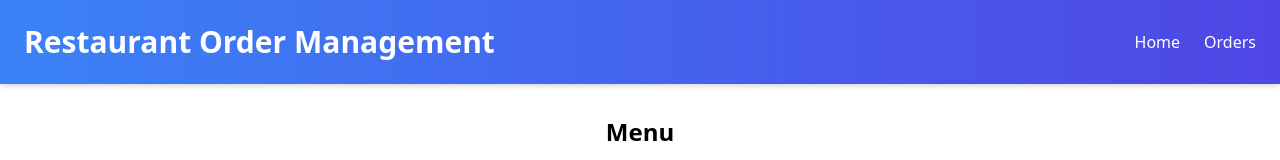
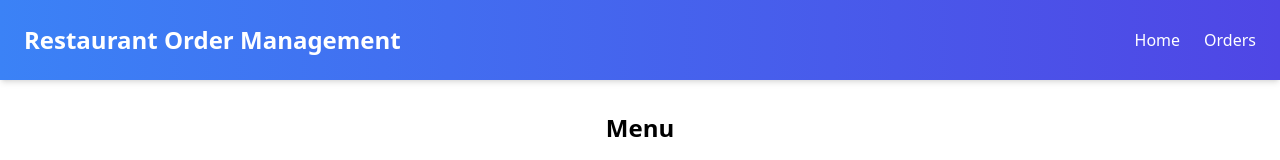
Before and after one commit to IT21182914/Restaurant-App-Fiverr, a React (Create React App) app in the folder frontend/: page / in a window 1280 px wide. Shown: the top 160 px of the page. Built offline with nearby package versions, Linux system fonts and the light colour scheme; no server answers.

Commit message:
Header Responsive

```diff
--- a/frontend/src/components/Header.js
+++ b/frontend/src/components/Header.js
@@ -1,16 +1,43 @@
-import React from "react";
+import React, { useState } from "react";
 import { Link } from "react-router-dom";
 
 const Header = () => {
+  const [isOpen, setIsOpen] = useState(false);
+
   return (
     <header className="bg-gradient-to-r from-blue-500 to-indigo-600 text-white p-6 shadow-md">
       <div className="container mx-auto flex justify-between items-center">
-        <h1 className="text-3xl font-bold">Restaurant Order Management</h1>
-        <nav>
-          <Link className="mr-6 hover:text-gray-300" to="/">
+        <h1 className="text-2xl font-bold">Restaurant Order Management</h1>
+        <div className="block lg:hidden">
+          <button
+            className="flex items-center px-3 py-2 border rounded text-white border-white hover:text-gray-300 hover:border-gray-300"
+            onClick={() => setIsOpen(!isOpen)}
+          >
+            <svg
+              className="fill-current h-3 w-3"
+              viewBox="0 0 20 20"
+              xmlns="http://www.w3.org/2000/svg"
+            >
+              <title>Menu</title>
+              <path d="M0 3h20v2H0V3zm0 6h20v2H0V9zm0 6h20v2H0v-2z" />
+            </svg>
+          </button>
+        </div>
+        <nav
+          className={`lg:flex lg:items-center lg:w-auto ${
+            isOpen ? "block" : "hidden"
+          }`}
+        >
+          <Link
+            className="block mt-4 lg:inline-block lg:mt-0 mr-6 hover:text-gray-300"
+            to="/"
+          >
             Home
           </Link>
-          <Link className="hover:text-gray-300" to="/orders">
+          <Link
+            className="block mt-4 lg:inline-block lg:mt-0 hover:text-gray-300"
+            to="/orders"
+          >
             Orders
           </Link>
         </nav>
```
